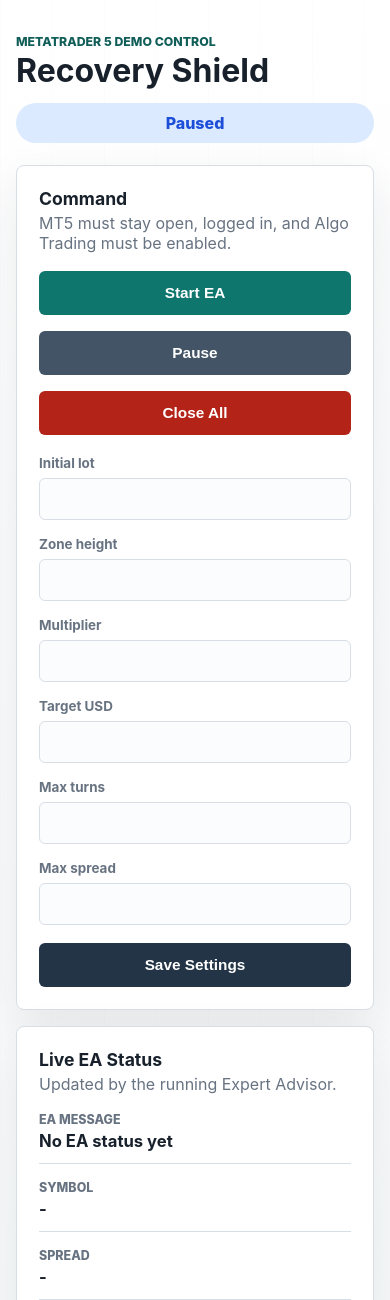
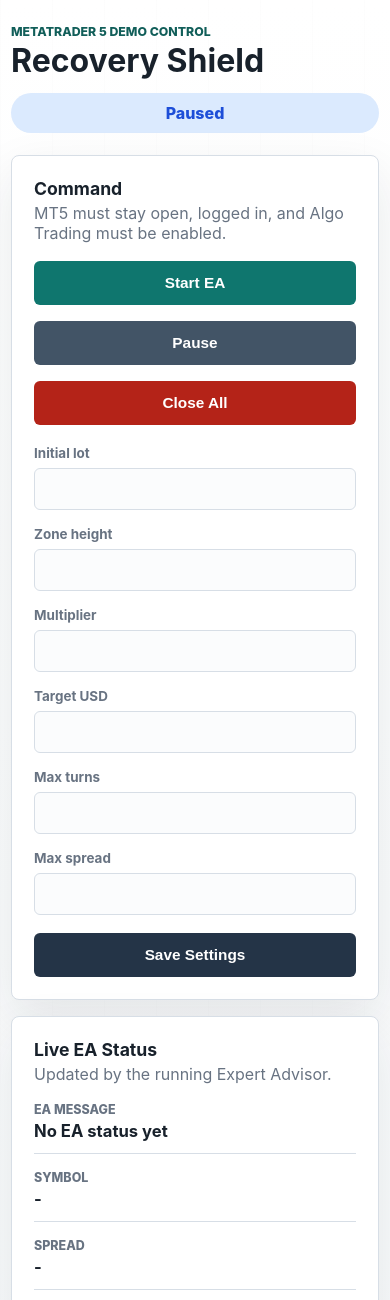
Before and after one commit to felixmokayabeatz/mt5_bot, a Django app: template control/templates/control/dashboard.html in a window 390 px wide. Shown: the top 1300 px of the page. Run offline with Django 5.2, Linux system fonts and the light colour scheme; the template is opened without the code that fills it, so the values that code supplies are empty.

Commit message:
Tighten mobile shell spacing

```diff
--- a/control/static/control/styles.css
+++ b/control/static/control/styles.css
@@ -275,6 +275,11 @@ code {
 }
 
 @media (max-width: 860px) {
+  .shell {
+    width: min(100%, calc(100% - 22px));
+    padding: 24px 0;
+  }
+
   .topbar,
   .layout,
   .command-row,
```
